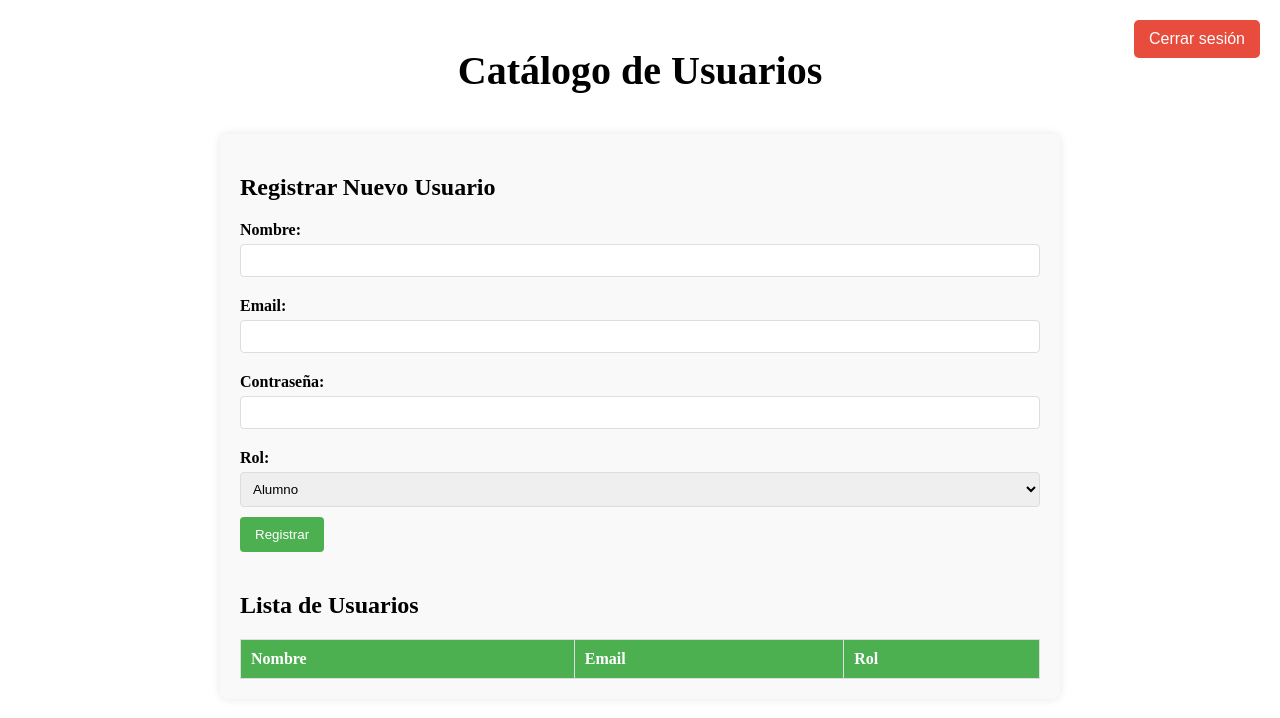
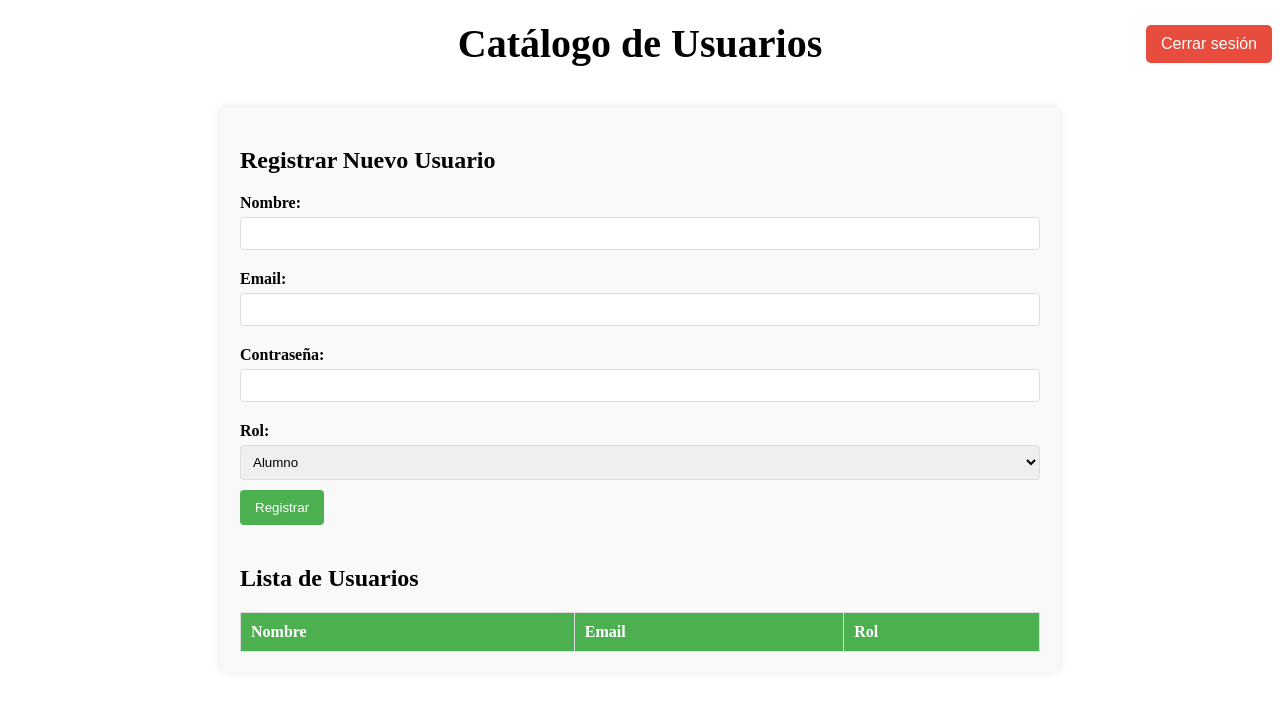
Before and after one commit to EdiYt/app-cliente-servidor-api, a website: page public/views/admin.html in a window 1280 px wide. Drawn offline with Linux system fonts and the light colour scheme; no server answers.

Commit message:
Se corrigio el diseño

```diff
--- a/public/css/styles_users.css
+++ b/public/css/styles_users.css
@@ -1,8 +1,16 @@
+.header {
+    display: flex;
+    align-items: center;
+    justify-content: center;
+    position: relative;
+    margin-bottom: 20px;
+    width: 100%;
+}
+
 .main-title {
     font-size: 2.5em;
     color: #000;
-    text-align: center;
-    margin-bottom: 20px;
+    margin: 0;
 }
 
 .page-container {
@@ -15,8 +23,7 @@
 
 .logout-button {
     position: absolute;
-    top: 20px;
-    right: 20px;
+    right: 0;
     padding: 10px 15px;
     background-color: #e74c3c;
     color: white;
--- a/public/views/admin.html
+++ b/public/views/admin.html
@@ -8,10 +8,12 @@
 </head>
 <body>
 
-    <button class="logout-button" onclick="logout()">Cerrar sesión</button>
+    <div class="page-container">
 
-    <div class="page-container">
-        <h1 class="main-title">Catálogo de Usuarios</h1>
+        <div class="header">
+            <h1 class="main-title">Catálogo de Usuarios</h1>
+            <button class="logout-button" onclick="logout()">Cerrar sesión</button>
+        </div>
 
         <div class="container">
             <h2>Registrar Nuevo Usuario</h2>
```
